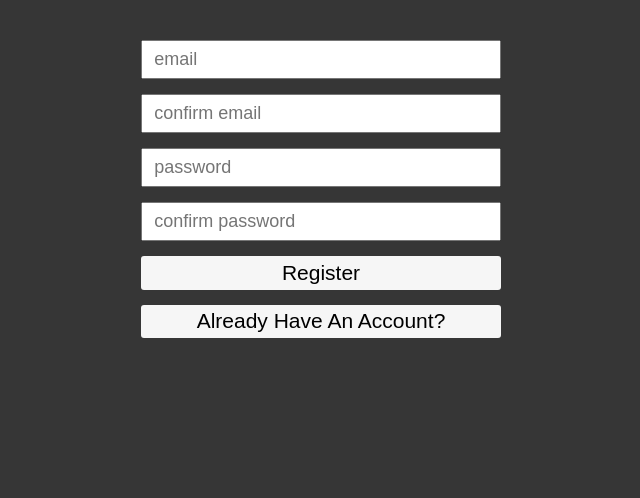
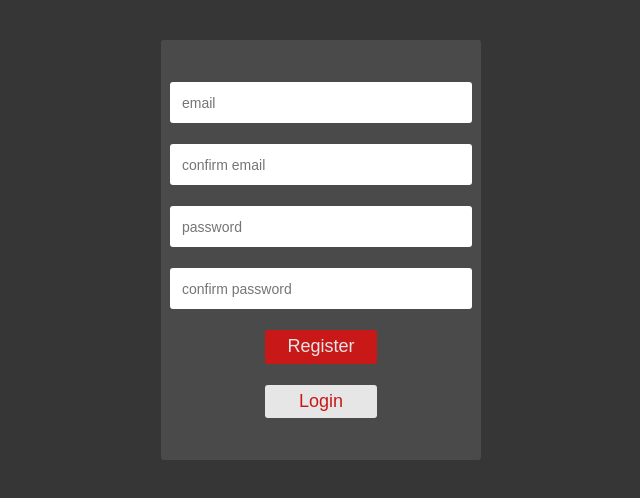
Before and after one commit to Avitohol1/todo, a React (Vite) app: page /welcome in a window 1280 px wide. Shown: the top 498 px of the page, without its empty margins (319-959 px from the left). Built offline with nearby package versions, Linux system fonts and the light colour scheme; no server answers.

Commit message:
Added some styling to the form

```diff
--- a/src/App.scss
+++ b/src/App.scss
@@ -18,18 +18,20 @@ body {
 }
 
 
-@mixin btn($bg-color: $white) {
+@mixin btn($bg-color: $white, $text-color: $black, $hover-bg-color: $white, $hover-text-color: $white) {
   border: 0;
   border-radius: 3px;
-  font-size: 21px;
+  font-size: 18px;
   font-weight: 400;
   background-color: $bg-color;
-  padding: .3rem 1.5rem;
+  color: $text-color;
+  width: 7rem;
+  height: 2.1rem;
   text-transform: capitalize;
   &:hover {
     cursor: pointer;
-    background-color: $gray;
-    color: $white;
+    background-color: $hover-bg-color;
+    color: $hover-text-color;
   }
 }
 
@@ -37,22 +39,6 @@ body {
   @include btn;
 }
 
-.form-container {
-  width: 30%;
-  margin: 0 auto;
-}
-
-.form {
-  display: flex;
-  flex-direction: column;
-  gap: 15px;
-  input {
-    height: 33px;
-    font-size: 18px;
-    padding-left: .7rem;
-  }
-}
-
 .add-btn:disabled {
   cursor: not-allowed;
 }
--- a/src/components/Login.jsx
+++ b/src/components/Login.jsx
@@ -4,6 +4,7 @@ import {
     handleIsRegistering,
     login
 } from "../slices/userSlice"
+import "../styles/LoginForm.scss"
 
 const Login = () => {
 
@@ -38,8 +39,8 @@ const Login = () => {
           onChange={onChange}
           value={password}
         />
-        <button type="submit" className="btn">login</button>
-        <button type="button" onClick={() => dispatch(handleIsRegistering())} className="btn">create an account</button>
+        <button type="submit" className="action-btn">login</button>
+        <button type="button" onClick={() => dispatch(handleIsRegistering())} className="btn">Register</button>
       </form>
     </div>
   )
--- a/src/components/Register.jsx
+++ b/src/components/Register.jsx
@@ -4,6 +4,8 @@ import {
     register,
     handleIsRegistering
 } from "../slices/userSlice"
+import "../styles/LoginForm.scss"
+
 
 const Register = () => {
     const {email, confirmEmail, password, confirmPassword} = useSelector(store => store.user)
@@ -53,8 +55,8 @@ const Register = () => {
           onChange={onChange}
           value={confirmPassword}
         />
-        <button type="submit" className="btn">register</button>
-        <button type="button" onClick={() => dispatch(handleIsRegistering())} className="btn">already have an account?</button>
+        <button type="submit" className="action-btn">register</button>
+        <button type="button" onClick={() => dispatch(handleIsRegistering())} className="btn">login</button>
       </form>
     </div>
   )
--- /dev/null
+++ b/src/styles/LoginForm.scss
@@ -0,0 +1,37 @@
+@import "../App.scss";
+
+.form-container {
+    .form {
+        background-color: hsl(0, 0%, 29%);
+        width: calc(100vw / 4);
+        display: flex;
+        flex-direction: column;
+        align-items: center;
+        margin: 0 auto;
+        padding: 42px 0;
+        gap: 21px;
+        border-radius: 3px;
+        input {
+            width: 90%;
+            height: 39px;
+            border: none;
+            padding-left: .75rem;
+            border-radius: 3px;
+            font-size: 14px;
+        }
+        .btn {
+            @include btn(
+                $bg-color: hsl(0, 0%, 90%),
+                $text-color: hsl(0, 79%, 44%),
+                $hover-bg-color: hsl(0, 79%, 44%),
+                $hover-text-color: hsl(0, 0%, 90%));
+        }
+        .action-btn {
+            @include btn(
+                $bg-color: hsl(0, 79%, 44%),
+                $text-color: hsl(0, 0%, 90%),
+                $hover-bg-color: hsl(0, 0%, 90%),
+                $hover-text-color: hsl(0, 79%, 44%));
+        }
+    }
+}
```
